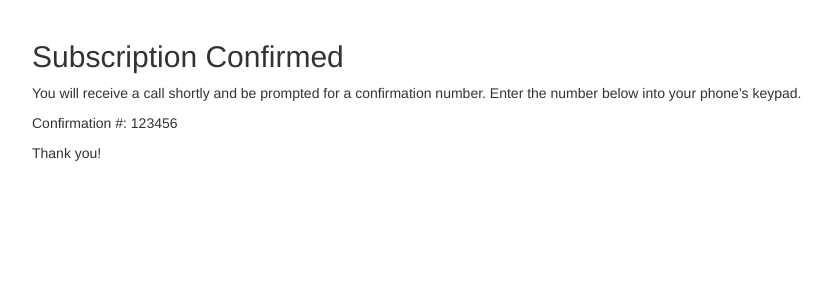
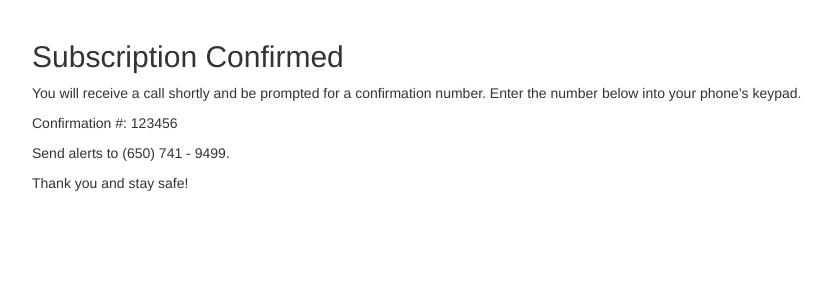
Before and after one commit to mshingan/athenaHacks, a Django app: page /confirm/ in a window 1280 px wide. Shown: the part 52-352 px from the top of the page, without its empty margins (38-869 px from the left). Run offline with Django 3.2, Linux system fonts and the light colour scheme; some libraries are stand-ins or nearby versions.

Commit message:
Added twilio number to confirmation page.

```diff
--- a/athenahacks/wics/templates/confirmation.html
+++ b/athenahacks/wics/templates/confirmation.html
@@ -30,7 +30,8 @@
       <p>You will receive a call shortly and be prompted for a confirmation
          number. Enter the number below into your phone's keypad.</p>
       <p>Confirmation #: 123456</p>
-      <p>Thank you!</p>
+      <p>Send alerts to (650) 741 - 9499.</p>
+      <p>Thank you and stay safe!</p>
     </div>
 </body>
 
```
